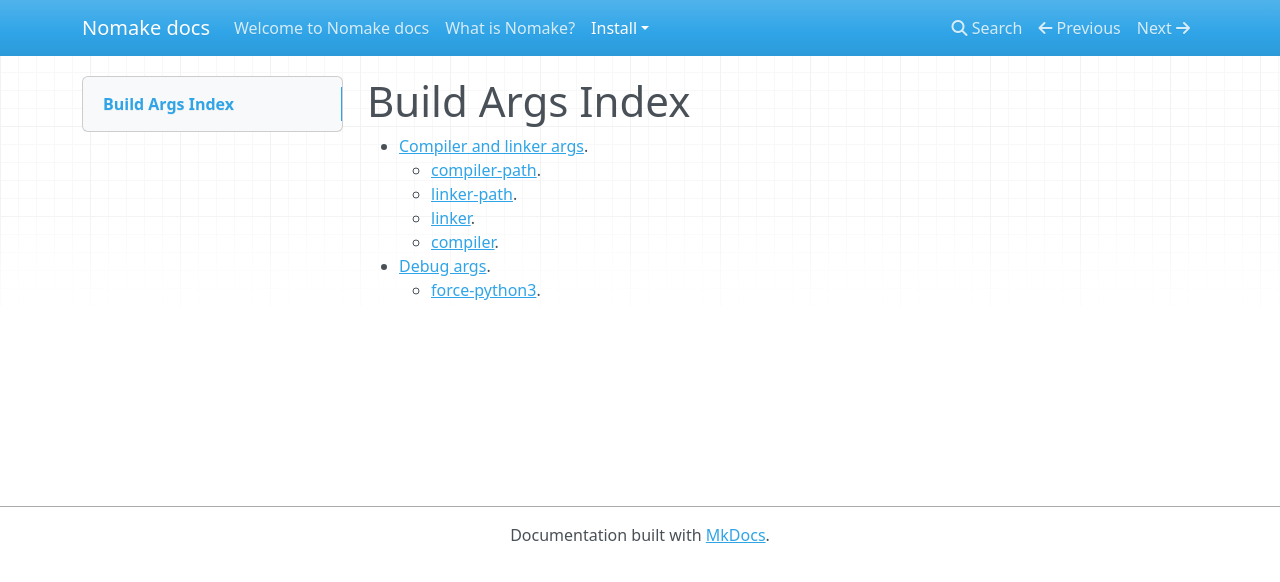
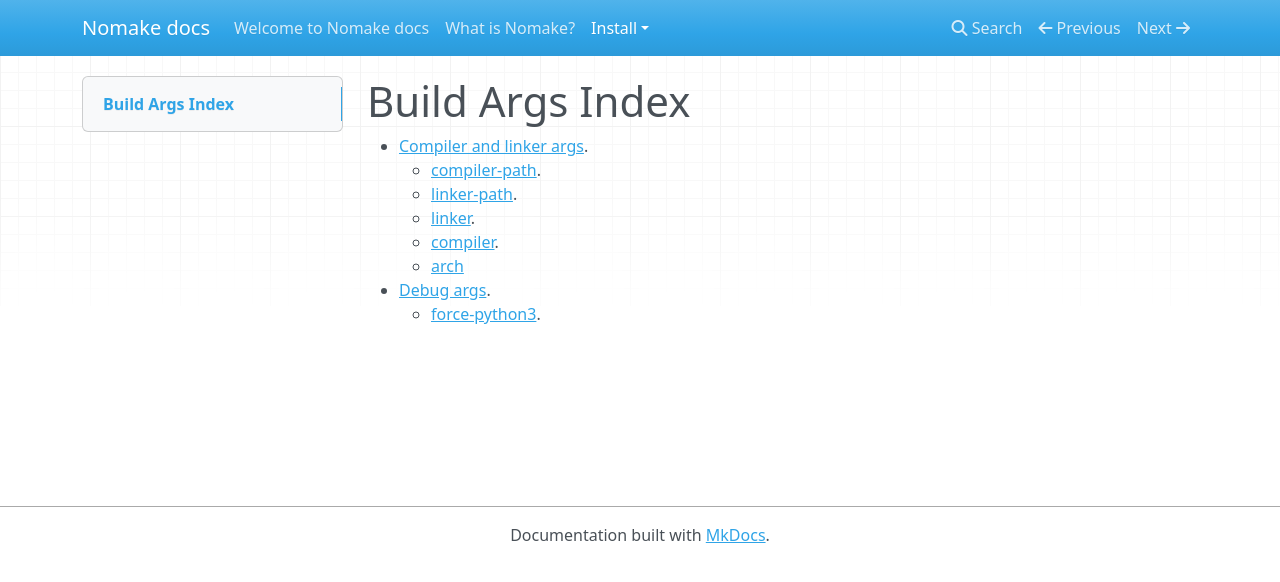
Before and after one commit to VSEGA/nomake-build, an MkDocs documentation site: the page built from docs/docs/install/args/index.md, in a window 1280 px wide. Shown: the top 582 px of the page. Built offline with MkDocs 1.6.1, drawn with Linux system fonts in a browser that asks for light colours; nearby versions of some CDN libraries.

Commit message:
Add arch flag to docs index.md

```diff
--- a/docs/docs/install/args/index.md
+++ b/docs/docs/install/args/index.md
@@ -5,5 +5,6 @@
 	- [linker-path](compilerlink.md#linker-path).
 	- [linker](compilerlink.md#linker).
 	- [compiler](compilerlink.md#compiler).
+	- [arch](compilerlink.md#arch)
 - [Debug args](debug.md).
 	- [force-python3](debug.md#force-python3).
```
